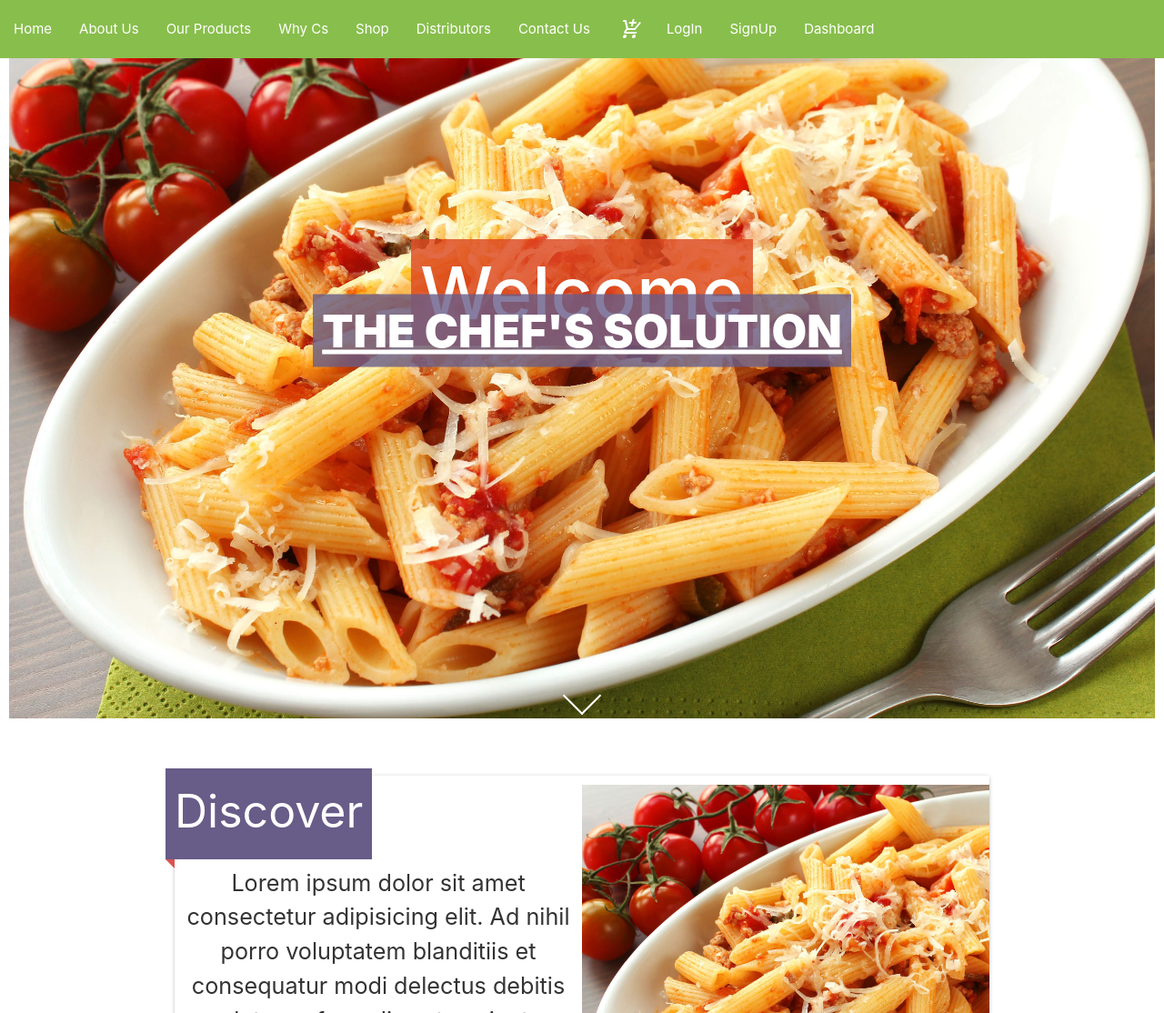
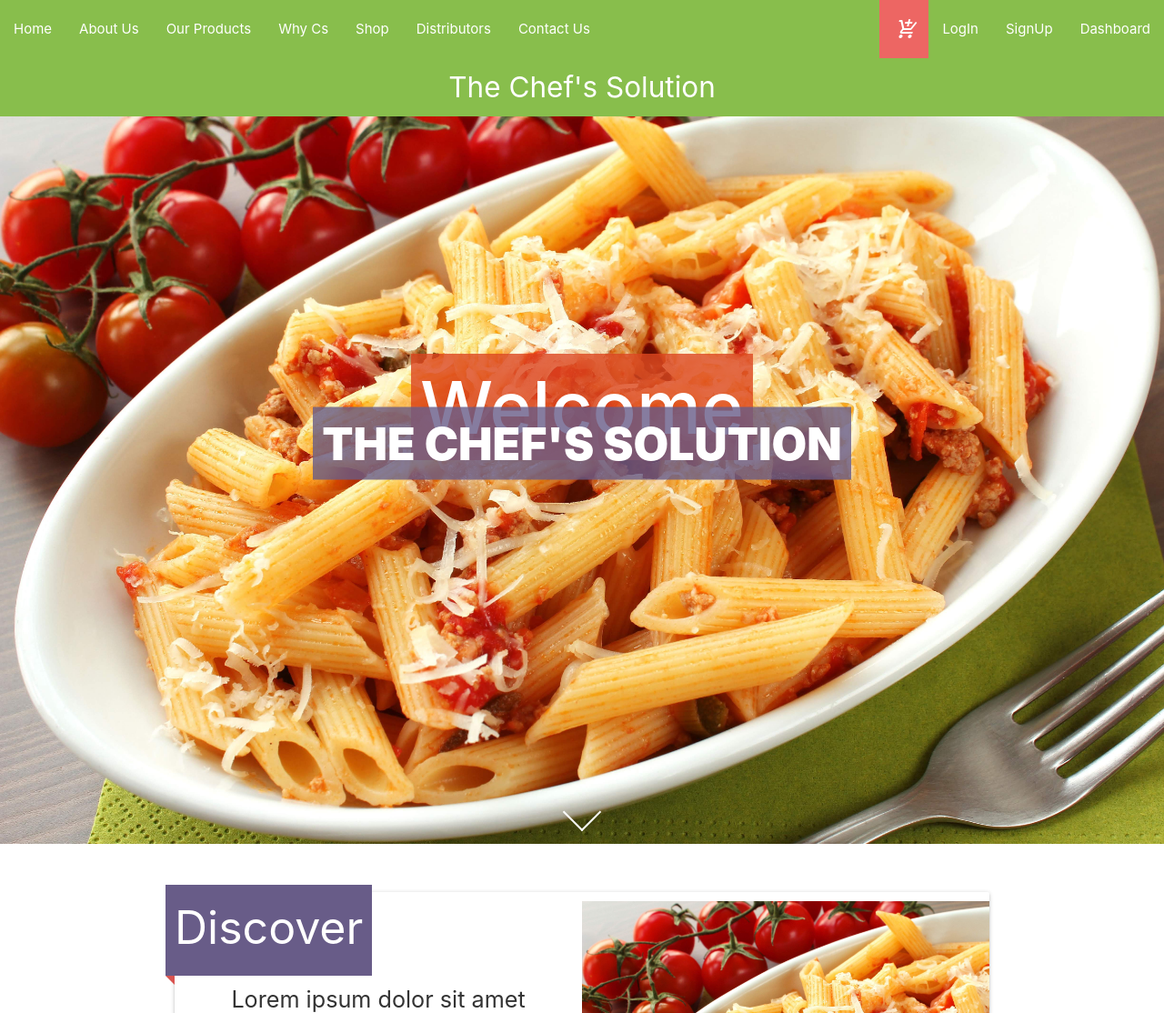
Before and after one commit to nkkumawat/ChefSolutions, a Django app: page / in a window 1280 px wide. Shown: the top 1114 px of the page at 91% size. Run offline with Django 3.2, Linux system fonts and the light colour scheme; some web fonts are replaced.

Commit message:
navbar improved

```diff
--- a/static/css/index.css
+++ b/static/css/index.css
@@ -1,7 +1,3 @@
-.navbar-fixed {
-    height: 0px;
-}
-
 .first {
     position: relative;
     width: 100%;
@@ -9,7 +5,6 @@
     background-image: url("../images/2.jpg");
     background-size: cover;
     background-position: center;
-    border: 10px white solid;
 }
 
 .first .welcome {
@@ -34,7 +29,6 @@
     left: 50%;
     top: 30%;
     color: white;
-    text-decoration: underline;
     transform: translate(-50%, -50%);
 }
 
@@ -63,17 +57,17 @@
     transform: translate(-50%, -50%) rotateZ(45deg);
 }
 
-.second {
+.my-card {
     margin-top: 30px;
     /* padding-left: 10px; */
     /* padding-right: 10px; */
 }
 
-.second .container{
+.my-card .container{
     position: relative;
 }
 
-.second span{
+.my-card span{
     position: absolute;
     top: 0px;
     left: -10px;
@@ -84,7 +78,7 @@
     padding: 10px;
 }
 
-.second span::after{
+.my-card span::after{
     content: "";
     position: absolute;
     left: 0px;
@@ -95,12 +89,12 @@
     border-color: #d95451 #d95451 transparent transparent;
 }
 
-.second p{
+.my-card p{
     margin-top: 100px;
     color: #333333;
 }
 
-.second .bgimage{
+.my-card .bgimage{
     position: absolute;
     width: 100%;
     height: 90%;
@@ -134,7 +128,7 @@
         font-size: 30px;
     }
 
-    .second .bgimage{
+    .my-card .bgimage{
         transform: translateY(100%) translateX(0%);
     }
 }
--- a/static/css/navbar.css
+++ b/static/css/navbar.css
@@ -1,18 +1,11 @@
 nav {
     background-color: #88be4c;
-    transition: 0.5s;
 }
 
-.nav-links{
-    padding-top: 0px;
+.shopping-cart{
+    background: #ed6663;
 }
 
-.change-color {
-    transition: 0.5s;
+.shopping-cart:hover{
+    background: #333333;
 }
-
-@media screen and (max-width: 996px) {
-    nav {
-        padding: 0px;
-    }
-}
--- a/templates/base/index.html
+++ b/templates/base/index.html
@@ -23,7 +23,7 @@ Chef's Solution
     <div class="arrow"></div>
 </div>
 
-<div class="second section">
+<div class="my-card section">
     <div class="row container">
         <div class="col s12 card-panel">
             <div class="row">
@@ -42,11 +42,7 @@ Chef's Solution
     </div>
 </div>
 
-<div class="parallax-container">
-    <div class="parallax"><img src="{% static 'images/4.jpg' %}"></div>
-</div>
-
-<div class="second section">
+<div class="my-card section">
     <div class="row container">
         <div class="col s12 card-panel">
             <div class="row">
@@ -63,10 +59,6 @@ Chef's Solution
             </div>
         </div>
     </div>
-    </div>
-
-<div class="parallax-container">
-    <div class="parallax"><img src="{% static 'images/5.jpg' %}"></div>
 </div>
 
 <footer class="page-footer grey darken-3">
@@ -100,10 +92,3 @@ Chef's Solution
 {% block scripts %}
 <script src="{%static 'js/index.js'%}"></script>
 {% endblock scripts %}
-
-{% comment %} {% extends 'base/template.html' %}
-{% block content %}
-<a href="/customer/login">Login</a>
-<a href="/customer/profile">Dashboard</a>
-<a href="/products">Products</a>
-{% endblock %} {% endcomment %}
--- a/templates/extends/navbar.html
+++ b/templates/extends/navbar.html
@@ -1,26 +1,35 @@
 <div class="navbar-fixed">
     <nav class="z-depth-0">
         <div class="nav-wrapper">
-            {% comment %} <a href="#!" class="brand-logo change-color">Chef's Solution</a> {% endcomment %}
-            <a href="#" data-target="mobile-demo" class="sidenav-trigger"><i class="material-icons change-color">menu</i></a>
+            <a href="#" data-target="mobile-demo" class="sidenav-trigger"><i class="material-icons">menu</i></a>
             <ul class="left hide-on-med-and-down nav-links">
-                <li><a class="change-color" href="{% url 'index' %}">Home</a></li>
-                <li><a class="change-color" href="badges.html">About Us</a></li>
-                <li><a class="change-color" href="{% url 'products:all_products' %}?category={{ 'none' | urlencode }} ">Our
+                <li><a href="{% url 'index' %}">Home</a></li>
+                <li><a href="badges.html">About Us</a></li>
+                <li><a href="{% url 'products:all_products' %}?category={{ 'none' | urlencode }} ">Our
                         Products</a></li>
-                <li><a class="change-color" href="mobile.html">Why Cs</a></li>
-                <li><a class="change-color" href="mobile.html">Shop</a></li>
-                <li><a class="change-color" href="mobile.html">Distributors</a></li>
-                <li><a class="change-color" href="mobile.html">Contact Us</a></li>
-                <li><a class="material-icons change-color" href="{% url 'cart:cart' %}"><i>add_shopping_cart</i></a></li>
+                <li><a href="mobile.html">Why Cs</a></li>
+                <li><a href="mobile.html">Shop</a></li>
+                <li><a href="mobile.html">Distributors</a></li>
+                <li><a href="mobile.html">Contact Us</a></li>
+            </ul>
+            <ul class="right hide-on-med-and-down nav-links">
+                <li><a class="material-icons shopping-cart" href="{% url 'cart:cart' %}"><i>add_shopping_cart</i></a></li>
                 {% if customer %}
-                <li><a class="change-color" href="{% url 'customer:logout'%}">LogOut</a></li>
+                <li><a href="{% url 'customer:logout'%}">LogOut</a></li>
                 {% else %}
-                <li><a class="change-color" href="{% url 'customer:login'%}">LogIn</a></li>
-                <li><a class="change-color" href="{% url 'customer:signup'%}">SignUp</a></li>
+                <li><a href="{% url 'customer:login'%}">LogIn</a></li>
+                <li><a href="{% url 'customer:signup'%}">SignUp</a></li>
                 {% endif %}
-                <li><a class="change-color" href="{% url 'customer:profile'%}">Dashboard</a></li>
+                <li><a href="{% url 'customer:profile'%}">Dashboard</a></li>
             </ul>
+        </div>
+    </nav>
+</div>
+
+<div class="navbar" id="secondNav">
+    <nav class="z-depth-1">
+        <div class="nav-wrapper">
+            <a href="#" class="brand-logo center">The Chef's Solution</a>
         </div>
     </nav>
 </div>
```
Also changed, not shown: db.sqlite3. Lines whose indentation alone changed are shown as unchanged.
